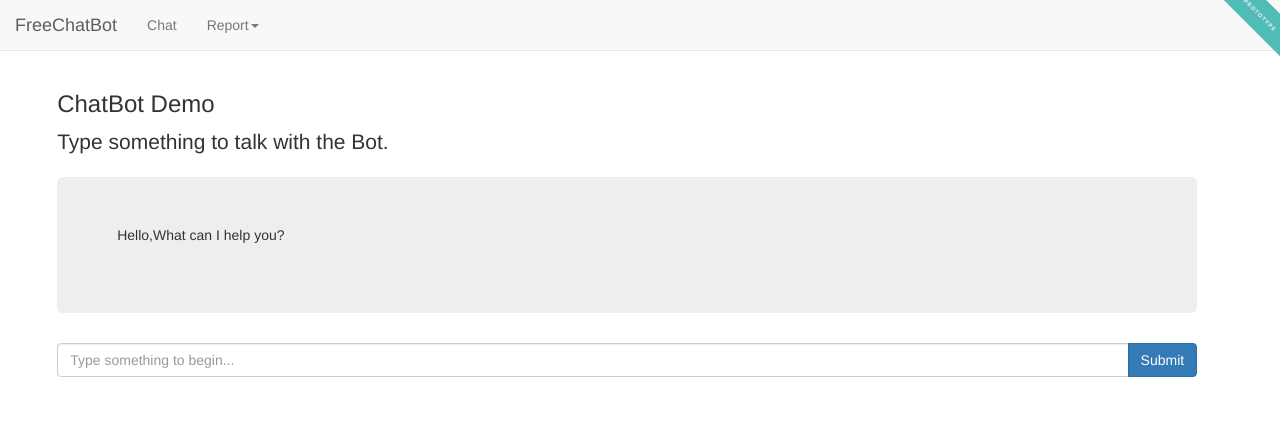
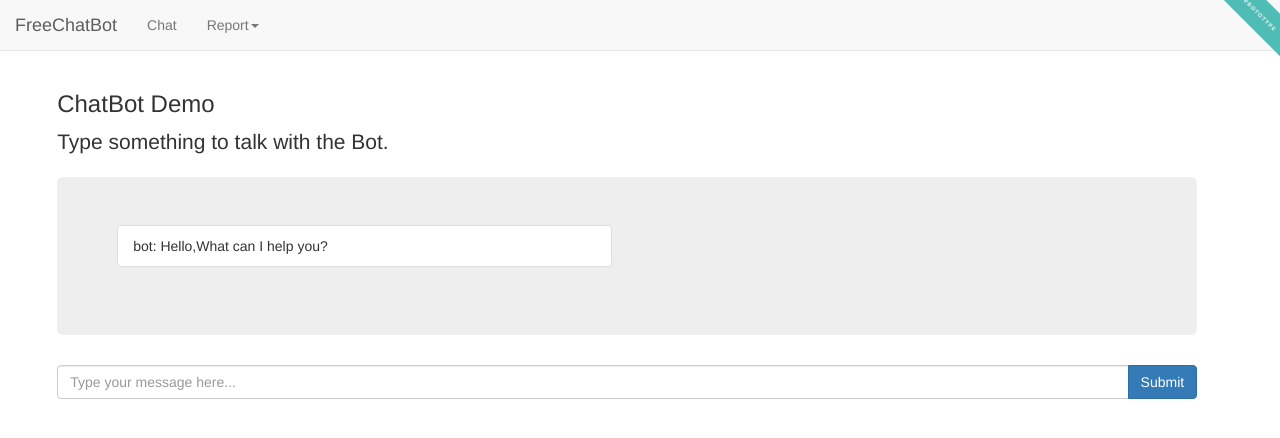
Before and after one commit to wongfree/CETM46_DS_project, a Django app: page /chatbot/ in a window 1280 px wide. Shown: the top 438 px of the page. Run offline with Django 3.2, Linux system fonts and the light colour scheme; some libraries are stand-ins or nearby versions.

Commit message:
update message format

```diff
--- a/bot/templates/bot/app.html
+++ b/bot/templates/bot/app.html
@@ -15,14 +15,14 @@
         <div class="row">
             <div class="col-md-6 offset-md-3">
                 <ul class="list-group chat-log js-chat-log">
-                    <li class="lsit-group-item">{{greeting}}</li>
+                    <li class="list-group-item">{{greeting}}</li>
                 </ul>
             </div>
         </div>
 
     </div>
     <div class="input-group input-group-md mt-1">
-        <input type="text" class="form-control js-text" placeholder="Type something to begin..."/>
+        <input type="text" class="form-control js-text" placeholder="Type your message here..."/>
         <span class="input-group-btn">
                         <button class="btn btn-primary js-say">Submit</button>
                     </span>
@@ -66,7 +66,7 @@
             }
 
         // Display the user's input on the web page
-        createRow(inputData.text);
+        createRow('user: ' + inputData.text);
 
         var $submit = $.ajax({
             type: 'POST',
@@ -76,7 +76,7 @@
             });
 
         $submit.done(function(statement) {
-            createRow(statement.text);
+            createRow('bot: ' + statement.text);
 
             // Clear the input field
             $input.val('');
--- a/bot/views/chattbot.py
+++ b/bot/views/chattbot.py
@@ -27,9 +27,9 @@ class ChatterBotAppView(TemplateView):
 
         data = super(ChatterBotAppView, self).get_context_data(**kwargs)
         if self.request.user.is_anonymous:
-            data['greeting'] = '{},What can I help you? '.format(greeting)
+            data['greeting'] = 'bot: {},What can I help you? '.format(greeting)
         else:
-            data['greeting'] = '{} {}, What can I help you? '.format(greeting,self.request.user)
+            data['greeting'] = 'bot: {} {}, What can I help you? '.format(greeting,self.request.user)
         return data
 
 
```
